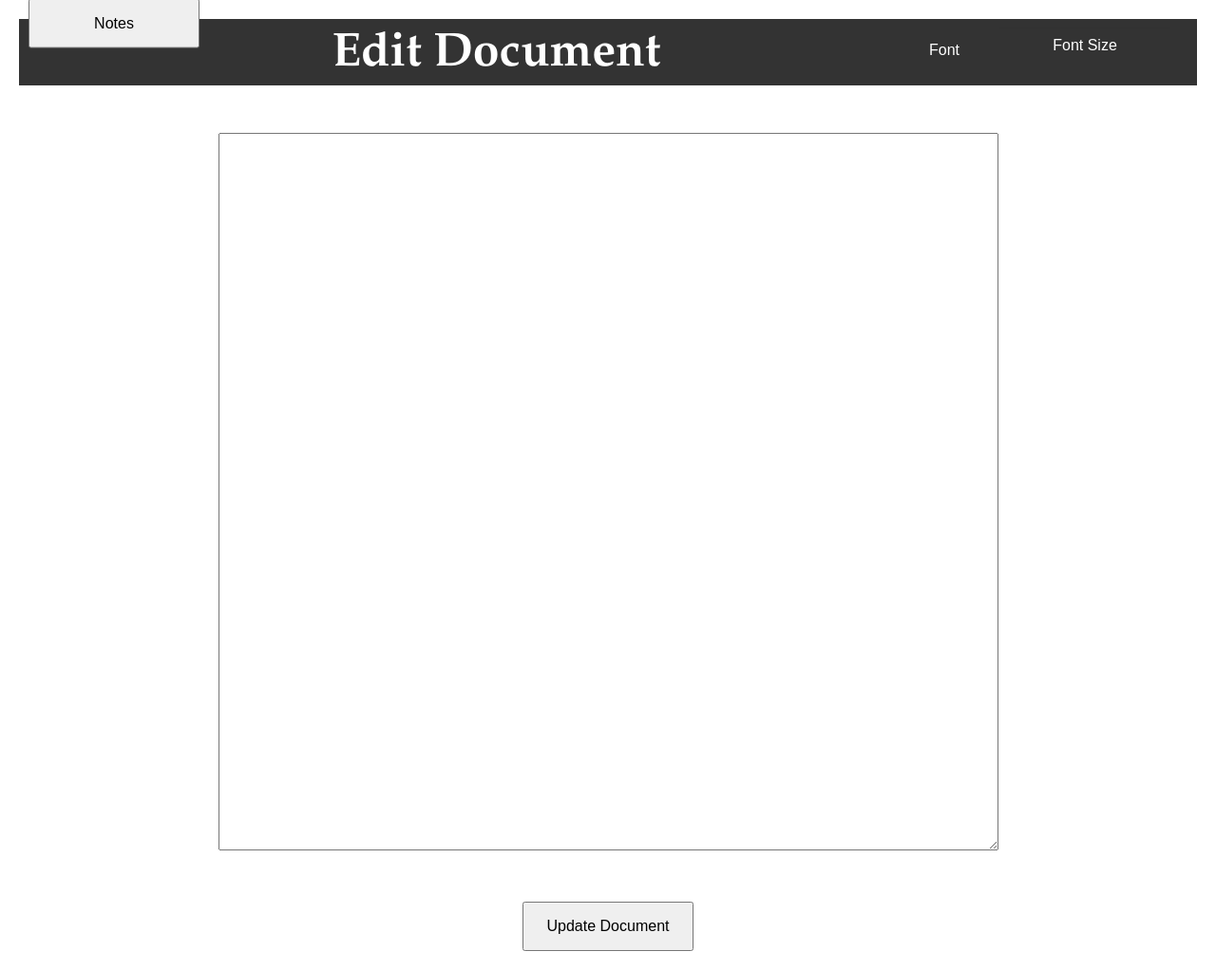
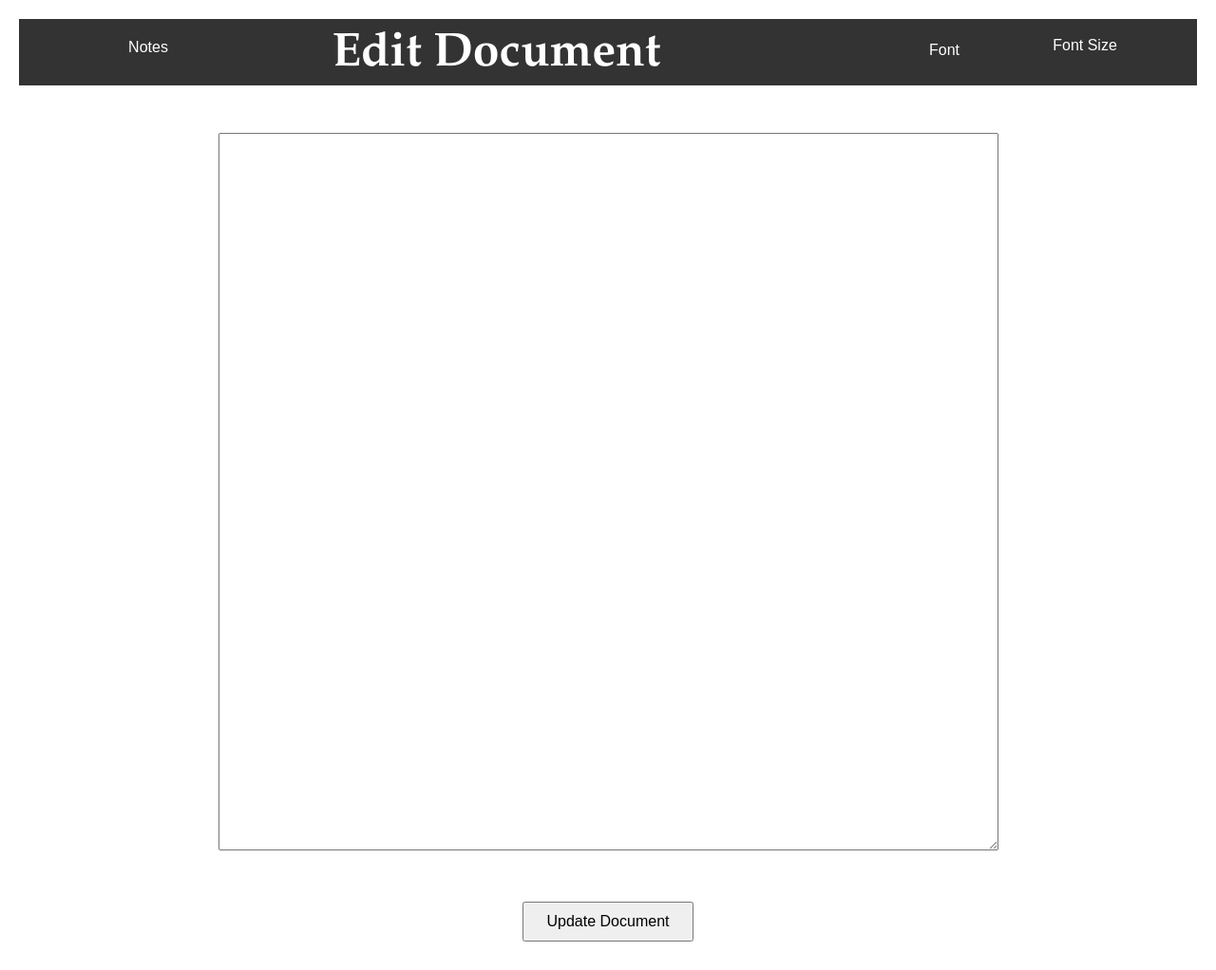
Before and after one commit to FilipK19/RS-Projekt, a FastAPI app: template templates/edit2.html in a window 1280 px wide. Shown: the whole page at 95% size. After the commit the page ends 992 px from the top, so only its background shows below. Run offline with FastAPI, Linux system fonts and the light colour scheme; the template is opened without the code that fills it, so the values that code supplies are empty.

Commit message:
popravio izgled

```diff
--- a/templates/edit2.html
+++ b/templates/edit2.html
@@ -19,7 +19,7 @@
         }
         button {
             color: black;
-            padding: 15px;
+            padding: 10px;
             font-size: 16px;
             cursor: pointer;
             width: 180px;
@@ -41,7 +41,6 @@
         .dropbtn {
             background-color: #333;
             color: #fff;
-            padding: 10px;
             font-size: 16px;
             border: none;
             cursor: pointer;
@@ -49,6 +48,10 @@
         }
         .dropbtnz {
             transform: translate(-10%, -120%);
+        }
+        .notsbtn {
+            transform: translate(20%, -180%);
+            padding: 0;
         }
         .dropdown-content {
             display: none;
@@ -129,9 +132,9 @@
             </div>
         </div>
         <div class="pop-up">
-            <button onclick="openModal()">Notes</button>
+            <button class="notsbtn dropbtn" onclick="openModal()">Notes</button>
             <div id="myModal" class="modal">
-                <span onclick="closeModal()" style="cursor: pointer; position: absolute; top: 10px; right: 10px;">&times;</span>
+                <span onclick="closeModal()" style="cursor: pointer; position: absolute; top: 10px; right: 10px; font-size: 45px;">&times;</span>
                 <textarea id="notesInput" placeholder="Type some notes" rows="10" cols="75">{{document.notes}}</textarea>
 
                 <button class="dropbtn" onclick="saveNotes(), closeModal()">Save</button>
```
